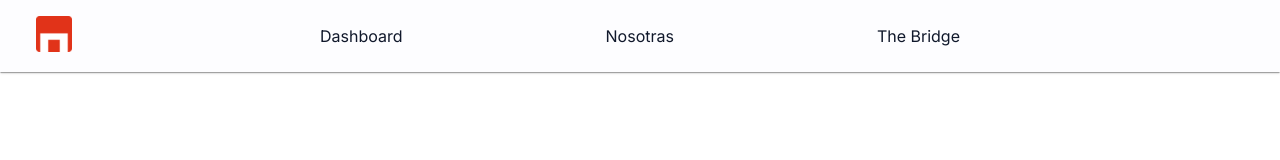
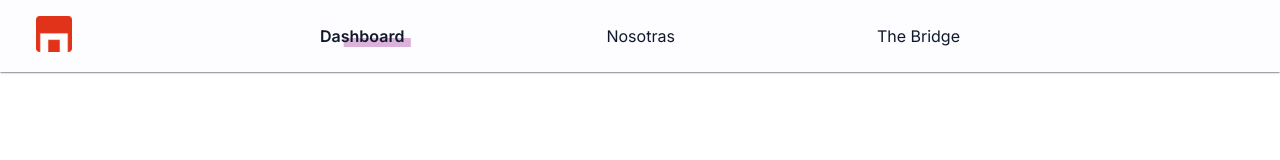
Before and after one commit to silvialcastilla/womenintech, a React (Create React App) app: page / in a window 1280 px wide. Shown: the top 160 px of the page. Built offline with nearby package versions, Linux system fonts and the light colour scheme.

Commit message:
fixed navbar

```diff
--- a/src/components/NavBar/MobileMenu.jsx
+++ b/src/components/NavBar/MobileMenu.jsx
@@ -66,7 +66,7 @@ export default function TemporaryDrawer(props) {
           {text:'Nosotras', url:'/Nosotras'},
           {text: 'The Bridge', url:'https://thebridge.tech/'}
         ].map((item, index) => (
-            <a href={item.url} style={styles.link} key={index}>
+            <a href={item.url} style={styles.link} key={index} target={item.text === 'The Bridge' ? '_blank': ''}>
               <ListItem button key={item.text}>
                 <ListItemText primary={item.text} style={styles.listItem}/>
               </ListItem>
--- a/src/components/NavBar/index.jsx
+++ b/src/components/NavBar/index.jsx
@@ -1,5 +1,5 @@
 import React, { useState, useEffect } from 'react';
-import { makeStyles, createMuiTheme } from '@material-ui/core/styles';
+import { makeStyles } from '@material-ui/core/styles';
 import AppBar from '@material-ui/core/AppBar';
 import Toolbar from '@material-ui/core/Toolbar';
 import { Link } from 'react-router-dom'
@@ -42,17 +42,23 @@ const useStyles = makeStyles((theme) => ({
 }));
 
 export default function NavBar(props) {
-    const [loggedIn, setLoggedIn] = useState(false);
+    const classes = useStyles();
+    const [activeOne, setActiveOne] = useState(true)
+    const [activeTwo, setActiveTwo] = useState(false)
+
     useEffect(() => {
-        let token = localStorage.getItem('token');
-        if(token!==null) setLoggedIn(true);
-    }, []);
-    const classes = useStyles();
 
-    const preventDefault = (event) => event.preventDefault();
-    const logout = ()=>{
-        localStorage.removeItem('token')
-        setLoggedIn(false)
+    }, [])
+
+    const handleClick = (num) => {
+        if(num === 1){
+            setActiveOne(true)
+            setActiveTwo(false)
+        }
+        if(num === 2){
+            setActiveTwo(true)
+            setActiveOne(false)
+        }
     }
     return (
         <div>
@@ -62,9 +68,9 @@ export default function NavBar(props) {
                         <img src={LogoTheBridge} alt="logo-the-bridge" />
                     </div>
                     <div className="nav-desktop">
-                        <Link to="/Dashboard" className="menu-link"><span className="menu-highlight">Dashboard</span></Link>
-                        <Link to="/Nosotras" className="menu-link"><span className="menu-highlight">Nosotras</span></Link>
-                        <Link to="/The Bridge" className="menu-link"><span className="menu-highlight">The Bridge</span></Link>
+                        <Link to="/Dashboard" className={`menu-link ${activeOne && 'active'}`} onClick={()=> handleClick(1)}><span className="menu-highlight">Dashboard</span></Link>
+                        <Link to="/Nosotras" className={`menu-link ${activeTwo && 'active'}`} onClick={()=> handleClick(2)}><span className="menu-highlight">Nosotras</span></Link>
+                        <a href="https://thebridge.tech/" target="_blank" className="menu-link"><span className="menu-highlight">The Bridge</span></a>
                     </div>
                     <div className="nav-tablet">
                         <MobileMenu />
--- a/src/components/NavBar/styles.css
+++ b/src/components/NavBar/styles.css
@@ -29,8 +29,12 @@
         font-weight: 400;
         font-size: 16px;
         line-height: 26px;
+        cursor: pointer;
     }
     .menu-link:hover{
+        font-weight: 600;
+    }
+    .menu-link:active{
         font-weight: 600;
     }
     .menu-link::before{
@@ -54,6 +58,17 @@
         transform: scalex(0.8) translate(19px, 0px);
         transform-origin: bottom center;
         transition: transform 0.25s ease-out;
+    }
+
+    .active::before{
+        background-color: rgba(140, 5, 130, 0.3);
+        transform: scalex(0.8) translate(19px, 0px);
+        transform-origin: bottom center;
+        transition: transform 0.25s ease-out;
+    }
+
+    .active{
+        font-weight: 600;
     }
 
     .logo-the-bridge > img{
```
